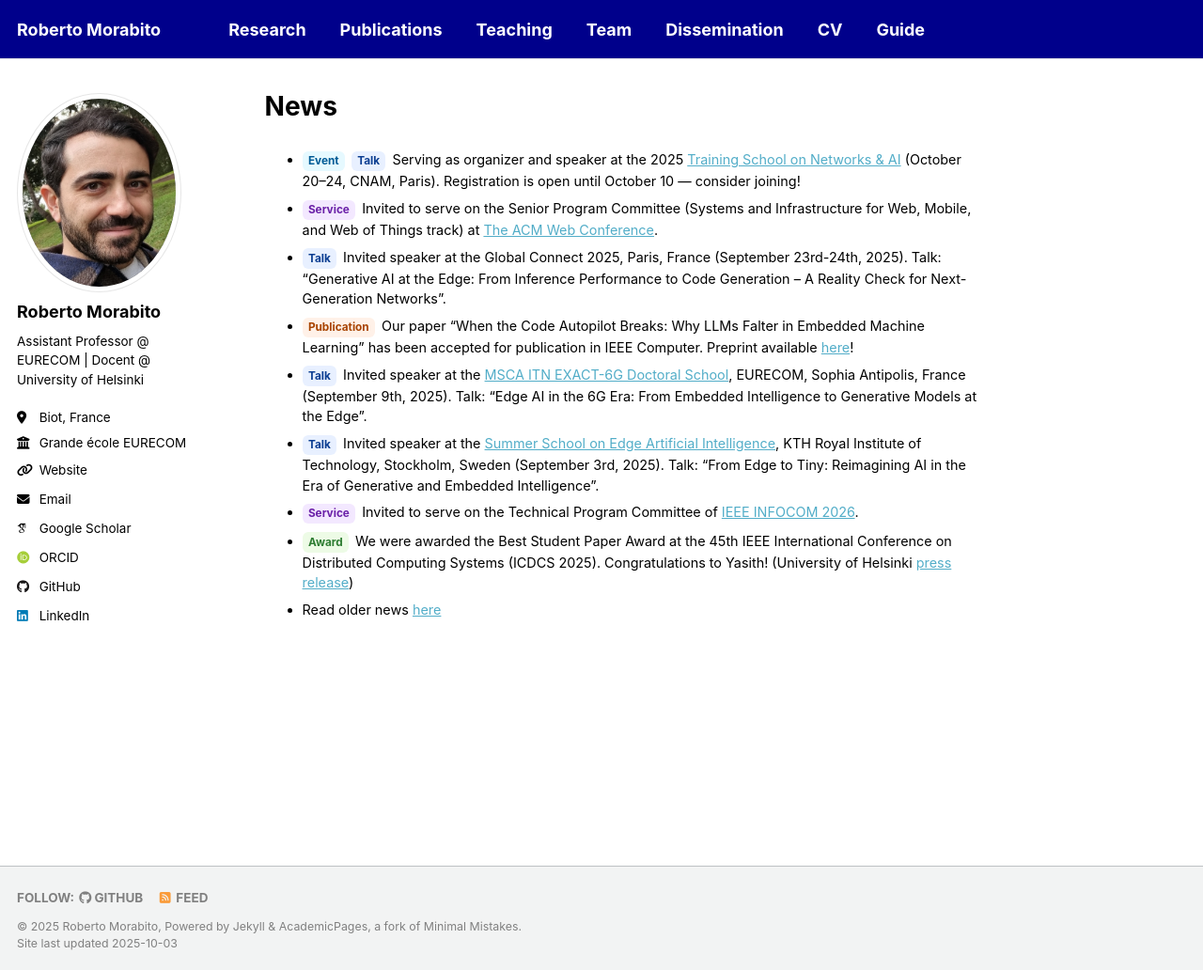
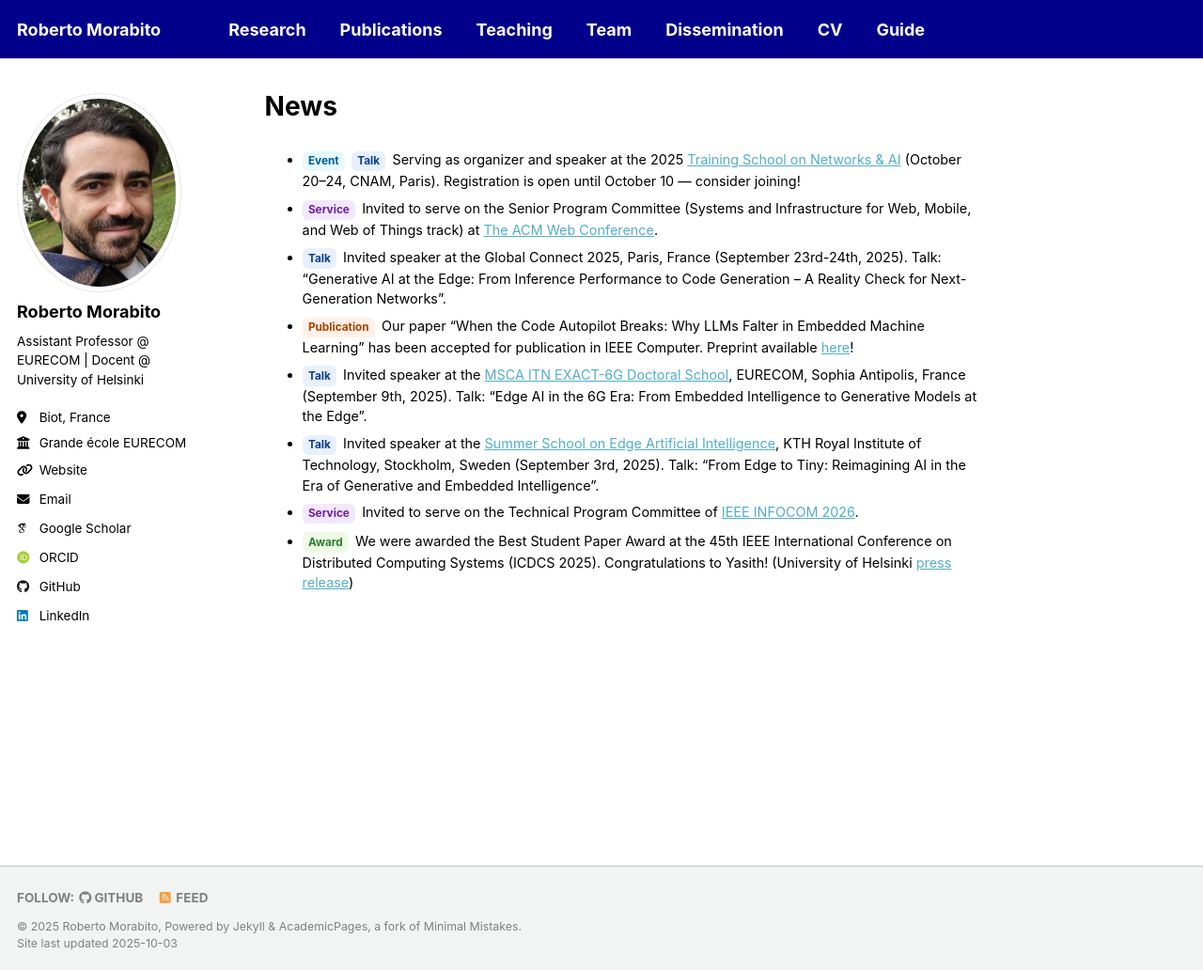
Before and after one commit to robertmora/robertmora.github.io, a Jekyll site: the page built from _pages/news.md, in a window 1280 px wide and 1032 px high. Shown: the whole window at 94% size. Built offline with Jekyll 4.4.1, drawn with Linux system fonts in a browser that asks for light colours; some web fonts are replaced; a script that is not in the unit is left out.

Commit message:
Update news.md

```diff
--- a/_pages/news.md
+++ b/_pages/news.md
@@ -12,4 +12,3 @@ author_profile: true
 - [Talk](){:.tag .tag--talk} Invited speaker at the [Summer School on Edge Artificial Intelligence](http://nordic-edge.org/elementor-page-1998/){:target="_blank"}, KTH Royal Institute of Technology, Stockholm, Sweden (September 3rd, 2025). Talk: "From Edge to Tiny: Reimagining AI in the Era of Generative and Embedded Intelligence".
 - [Service](){:.tag .tag--service} Invited to serve on the Technical Program Committee of [IEEE INFOCOM 2026](https://infocom2026.ieee-infocom.org/committees){:target="_blank"}.
 - [Award](){:.tag .tag--award} We were awarded the Best Student Paper Award at the 45th IEEE International Conference on Distributed Computing Systems (ICDCS 2025). Congratulations to Yasith! (University of Helsinki [press release](https://www.helsinki.fi/en/faculty-science/news/best-student-paper-award-international-conference-distributed-computing-systems){:target="_blank"})
-- Read older news [here](https://robertmora.github.io/news/){:target="_blank"}
```
